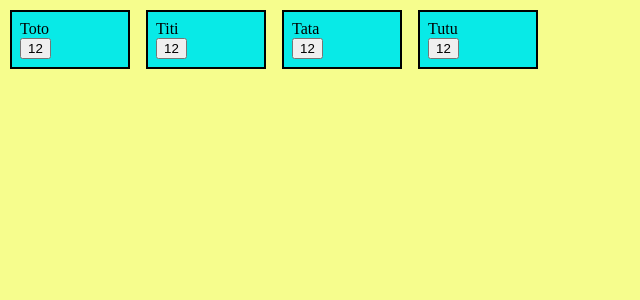
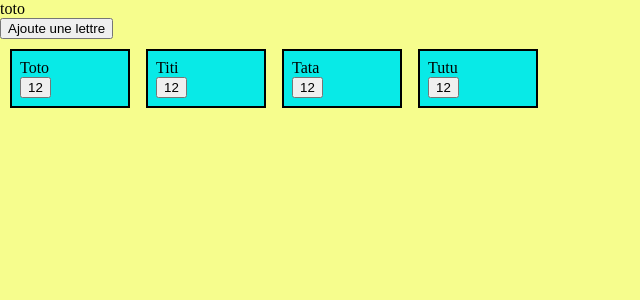
Before and after one commit to pitbull3333/tuto_react, a React (Create React App) app: page / in a window 1280 px wide. Shown: the top 300 px of the page, without its empty margins (0-640 px from the left). Built offline with nearby package versions, Linux system fonts and the light colour scheme.

Commit message:
commentaire

```diff
--- a/src/App.tsx
+++ b/src/App.tsx
@@ -1,12 +1,25 @@
 import { Tweet } from "./Tweet";
-function app(){
+import { useState } from "react";
+function App(){
+    let [tweets, setTweets] = useState<string[]>([]);
+    let [username, setUsername] = useState("toto");
+    let addLetter = () => {
+        setUsername((prevUsername) => prevUsername + "a");
+    };
+    console.log(username);
     return(
-        <div className="tweet_contenaire">
-            <Tweet name="Toto" />
-            <Tweet name="Titi" />
-            <Tweet name="Tata" />
-            <Tweet name="Tutu" />
+        <div>
+            <div>{username}</div>
+            <div>
+                <button onClick={addLetter}>Ajoute une lettre</button>
+            </div>
+            <div className="tweet_contenaire">
+                <Tweet name="Toto" like={3} />
+                <Tweet name="Titi" like={1} />
+                <Tweet name="Tata" like={11} />
+                <Tweet name="Tutu" like={8} />
+            </div>
         </div>
     );
 }
-export default app;
+export default App;
--- a/src/Tweet.tsx
+++ b/src/Tweet.tsx
@@ -1,4 +1,4 @@
-export function Tweet({name}:{name:string}){
+export function Tweet({name,like}:{name:string;like:number}){
     const onLike = () => {
         console.log(name);
     }
```
Also changed, not shown: commande git.txt.
